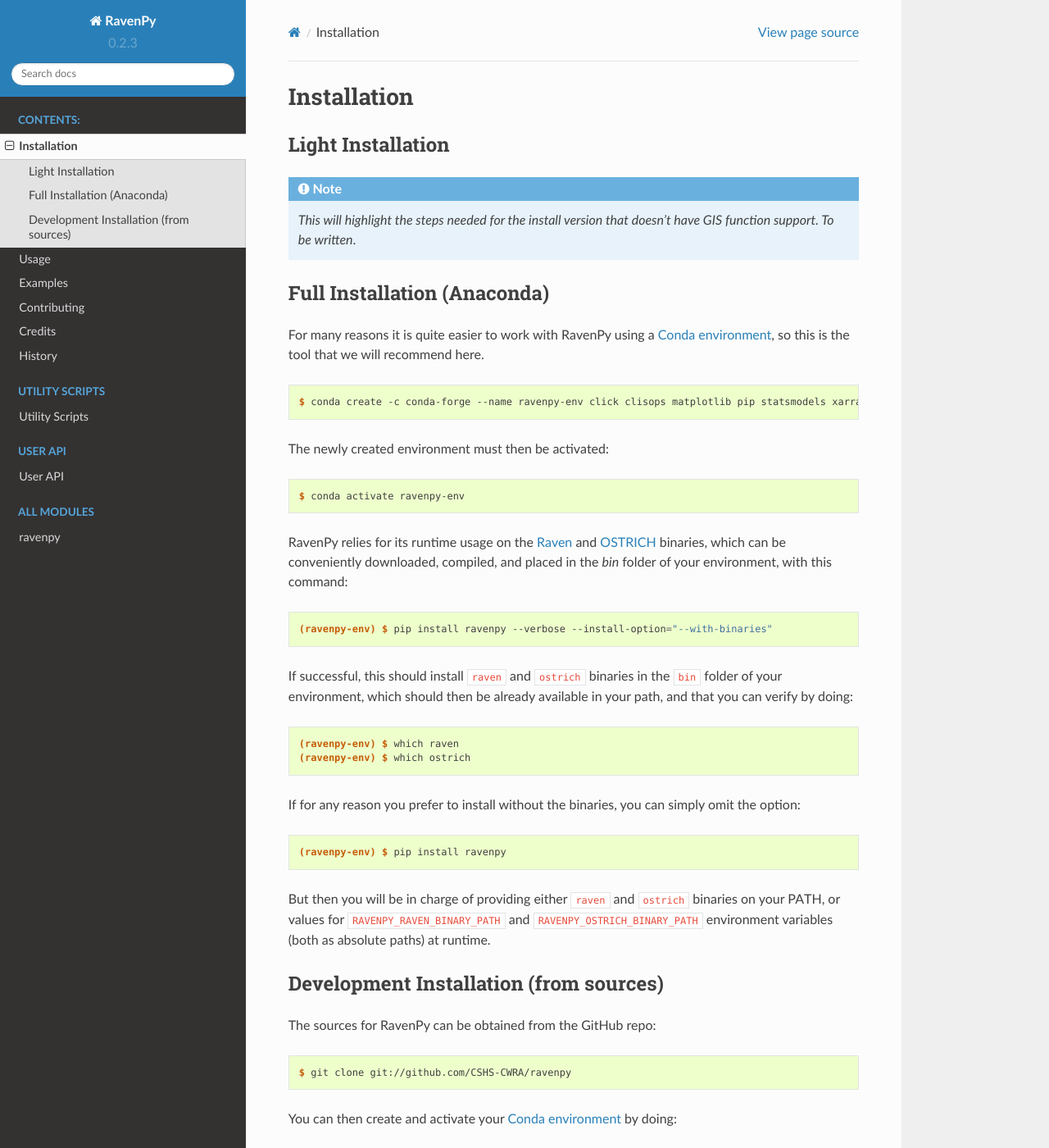
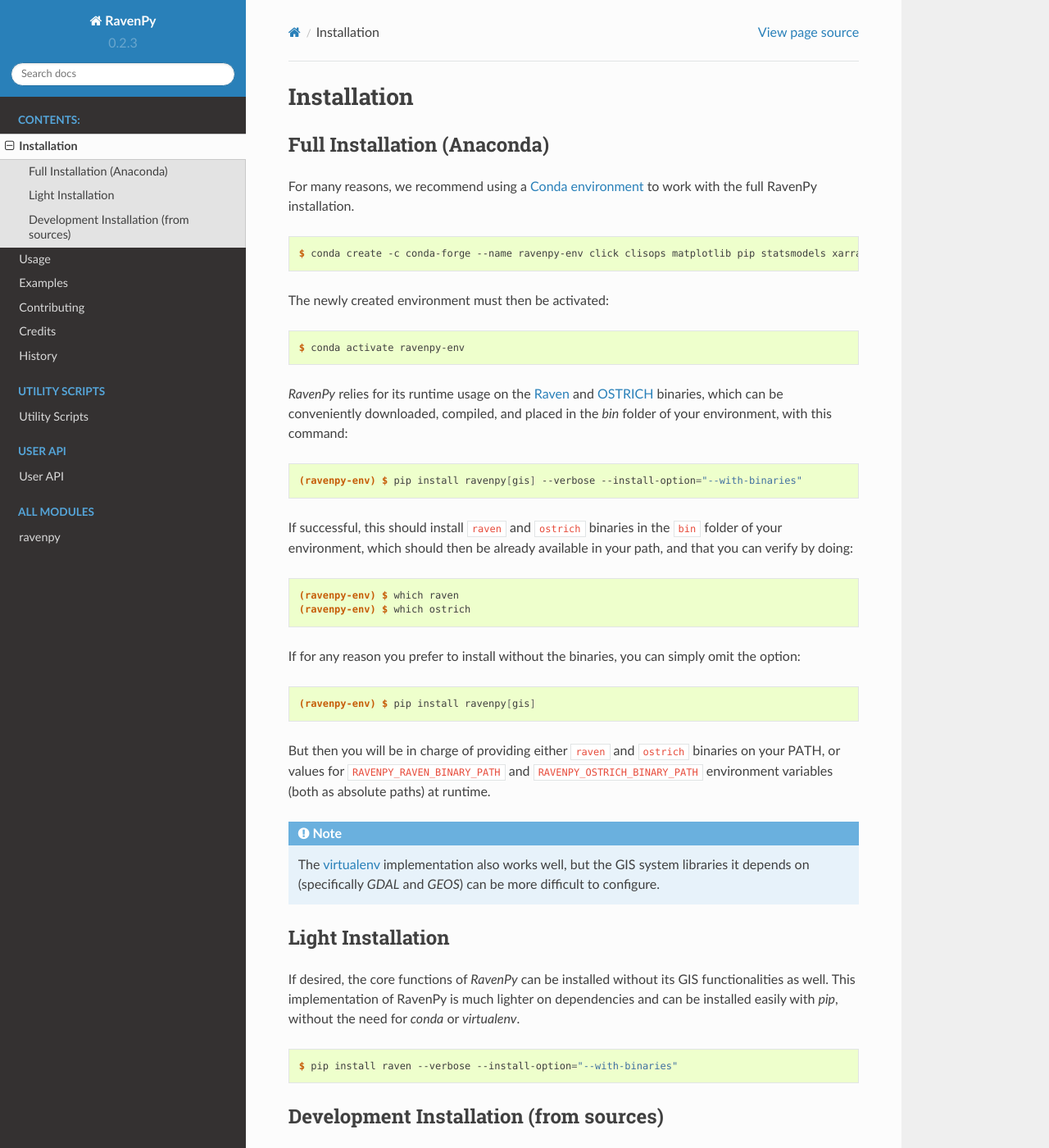
Before and after one commit to CSHS-CWRA/RavenPy, a Sphinx documentation site: the page built from docs/installation.rst, in a window 1280 px wide and 1400 px high. Shown: the whole window at 82% size. Built offline with Sphinx 7.4.7 and the Read the Docs theme 2.0.0, drawn with Linux system fonts in a browser that asks for light colours.

Commit message:
Update installation procedures

```diff
--- a/docs/installation.rst
+++ b/docs/installation.rst
@@ -4,20 +4,12 @@
 Installation
 ============
 
-Light Installation
-------------------
-
-.. note::
-
-   *This will highlight the steps needed for the install version that doesn't have GIS function support. To be written*.
-
 Full Installation (Anaconda)
 ----------------------------
 
-For many reasons it is quite easier to work with RavenPy using a
-`Conda environment
-<https://docs.conda.io/projects/conda/en/latest/user-guide/tasks/manage-environments.html>`_,
-so this is the tool that we will recommend here.
+For many reasons, we recommend using a `Conda environment
+<https://docs.conda.io/projects/conda/en/latest/user-guide/tasks/manage-environments.html>`_
+to work with the full RavenPy installation.
 
 .. code-block:: console
 
@@ -29,15 +21,13 @@
 
    $ conda activate ravenpy-env
 
-RavenPy relies for its runtime usage on the `Raven
-<http://raven.uwaterloo.ca>`_ and `OSTRICH
-<http://www.civil.uwaterloo.ca/envmodelling/Ostrich.html>`_ binaries,
-which can be conveniently downloaded, compiled, and placed in the
-`bin` folder of your environment, with this command:
+`RavenPy` relies for its runtime usage on the `Raven <http://raven.uwaterloo.ca>`_ and `OSTRICH
+<http://www.civil.uwaterloo.ca/envmodelling/Ostrich.html>`_ binaries, which can be conveniently
+downloaded, compiled, and placed in the `bin` folder of your environment, with this command:
 
 .. code-block:: console
 
-   (ravenpy-env) $ pip install ravenpy --verbose --install-option="--with-binaries"
+   (ravenpy-env) $ pip install ravenpy[gis] --verbose --install-option="--with-binaries"
 
 If successful, this should install ``raven`` and ``ostrich`` binaries in the ``bin``
 folder of your environment, which should then be already available in your
@@ -53,13 +43,27 @@
 
 .. code-block:: console
 
-   (ravenpy-env) $ pip install ravenpy
+   (ravenpy-env) $ pip install ravenpy[gis]
 
-But then you will be in charge of providing either ``raven`` and
-``ostrich`` binaries on your PATH, or values for
-``RAVENPY_RAVEN_BINARY_PATH`` and ``RAVENPY_OSTRICH_BINARY_PATH``
-environment variables (both as absolute paths) at runtime.
+But then you will be in charge of providing either ``raven`` and ``ostrich`` binaries on your PATH,
+or values for ``RAVENPY_RAVEN_BINARY_PATH`` and ``RAVENPY_OSTRICH_BINARY_PATH`` environment
+variables (both as absolute paths) at runtime.
 
+.. note::
+
+  The `virtualenv <https://virtualenv.pypa.io/en/latest/>`_ implementation also works well, but the
+  GIS system libraries it depends on (specifically `GDAL` and `GEOS`) can be more difficult to configure.
+
+Light Installation
+------------------
+
+If desired, the core functions of `RavenPy` can be installed without its GIS functionalities as well.
+This implementation of RavenPy is much lighter on dependencies and can be installed easily with `pip`,
+without the need for `conda` or `virtualenv`.
+
+.. code-block:: console
+
+  $ pip install raven --verbose --install-option="--with-binaries"
 
 Development Installation (from sources)
 ---------------------------------------
```
